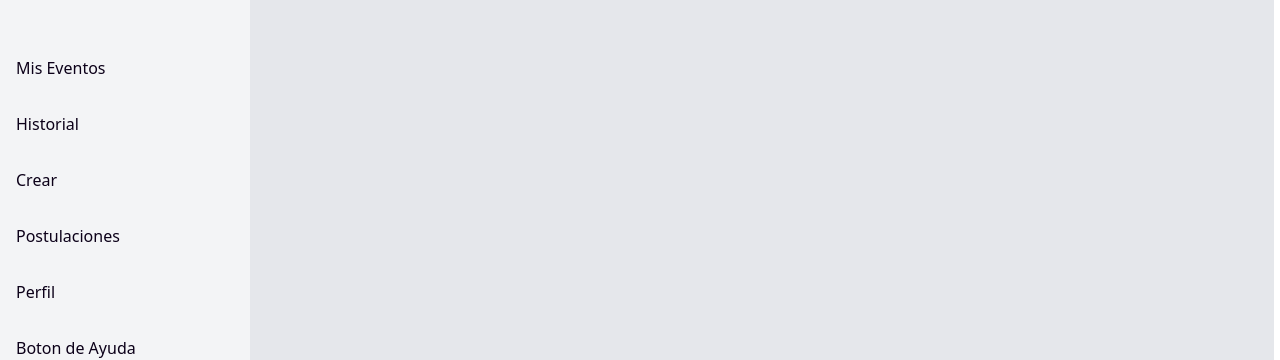
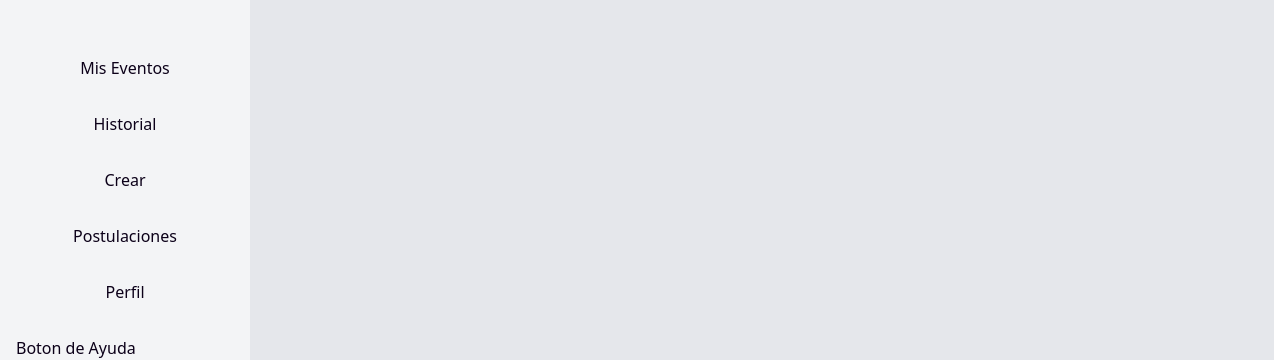
Before and after one commit to mcsmsxfm56/fleexw, a Next.js app in the folder flipper/: page /home in a window 1280 px wide. Shown: the part 184-544 px from the top of the page. Built offline with nearby package versions, Linux system fonts and the light colour scheme; no server answers; the database is empty.

Commit message:
conectado el menu con los componentes a renderizar

```diff
--- a/flipper/src/components/Menu.tsx
+++ b/flipper/src/components/Menu.tsx
@@ -1,18 +1,24 @@
 import { useSesionUsuarioContext } from '@/hooks/useSesionUsuarioContext'
 import Link from 'next/link'
-import React from 'react'
+import React, { Dispatch, SetStateAction, useRef } from 'react'
 import Image from 'next/image'
 import { IconContext } from 'react-icons'
 import { FaArrowLeft } from 'react-icons/fa'
 import perfilProvisorio from "../assets/images/imagenPerfilProvisoria.png"
+import { ShowElements } from '@/types/Types'
 
 interface Props {
     isExpanded: boolean,
+    showElements: ShowElements
     setIsExpanded: React.Dispatch<React.SetStateAction<boolean>>
+    setShowElements: React.Dispatch<React.SetStateAction<ShowElements>>
 }
 
-const Menu = ({ isExpanded, setIsExpanded }: Props) => {
+
+
+const Menu = ({ isExpanded, setIsExpanded, showElements, setShowElements }: Props) => {
     const { logout, nombre } = useSesionUsuarioContext()
+
     return (
         <div className={!isExpanded ?
             "h-screen md:w-1/5 lg:w-[250px] absolute md:block top-0 md:top-[64px] -left-36 md:left-0 bottom-0 bg-gray-100 flex flex-col transition-[left] md:transition-none duration-500 ease-out" :
@@ -36,19 +42,64 @@ const Menu = ({ isExpanded, setIsExpanded }: Props) => {
                     <span className={"w-full block text-[#0c0019]"}>{nombre}</span>
                 </li>
                 <li className='w-full'>
-                    <Link href="" className={"w-full block text-[#0c0019]"}>Mis Eventos</Link>
+                    <button className={"w-full block text-[#0c0019]"}
+                        onClick={() => {
+                            setShowElements({
+                                showEventos: true,
+                                showHistorial: false,
+                                showCrear: false,
+                                showPostulaciones: false,
+                                showPerfil: false,
+                            })
+                        }}>Mis Eventos</button>
                 </li>
                 <li className='w-full'>
-                    <Link href="" className={"w-full block text-[#0c0019]"}>Historial</Link>
+                    <button className={"w-full block text-[#0c0019]"}
+                        onClick={() => {
+                            setShowElements({
+                                showEventos: false,
+                                showHistorial: true,
+                                showCrear: false,
+                                showPostulaciones: false,
+                                showPerfil: false,
+                            })
+                        }}>Historial</button>
                 </li>
                 <li className='w-full'>
-                    <Link href="" className={"w-full block text-[#0c0019]"}>Crear</Link>
+                    <button className={"w-full block text-[#0c0019]"}
+                        onClick={() => {
+                            setShowElements({
+                                showEventos: false,
+                                showHistorial: false,
+                                showCrear: true,
+                                showPostulaciones: false,
+                                showPerfil: false,
+                            })
+                        }}>Crear</button>
                 </li>
                 <li className='w-full'>
-                    <Link href="" className={"w-full block text-[#0c0019]"}>Postulaciones</Link>
+                    <button className={"w-full block text-[#0c0019]"}
+                        onClick={() => {
+                            setShowElements({
+                                showEventos: false,
+                                showHistorial: false,
+                                showCrear: false,
+                                showPostulaciones: true,
+                                showPerfil: false,
+                            })
+                        }}>Postulaciones</button>
                 </li>
                 <li className='w-full'>
-                    <Link href="" className={"w-full block text-[#0c0019]"}>Perfil</Link>
+                    <button className={"w-full block text-[#0c0019]"}
+                        onClick={() => {
+                            setShowElements({
+                                showEventos: false,
+                                showHistorial: false,
+                                showCrear: false,
+                                showPostulaciones: false,
+                                showPerfil: true,
+                            })
+                        }}>Perfil</button>
                 </li>
                 <li className='w-full'>
                     <Link href="" className={"w-full block text-[#0c0019]"}>Boton de Ayuda</Link>
--- a/flipper/src/components/NavBar.tsx
+++ b/flipper/src/components/NavBar.tsx
@@ -1,9 +1,14 @@
 import { useSesionUsuarioContext } from '@/hooks/useSesionUsuarioContext';
 import React, { useState } from 'react'
-import Link from 'next/link';
 import Menu from './Menu';
+import { ShowElements } from '@/types/Types';
+interface Props {
+    showElements: ShowElements
+    setShowElements: React.Dispatch<React.SetStateAction<ShowElements>>
+}
 
-const NavBar = () => {
+const NavBar = ({ showElements, setShowElements }: Props) => {
+
     const [isExpanded, setIsExpanded] = useState(false);
 
     return (
@@ -18,7 +23,12 @@ const NavBar = () => {
             <div className="flex-1">
                 <a className="btn btn-ghost normal-case text-xl">Eventos</a>
             </div>
-            <Menu isExpanded={isExpanded} setIsExpanded={setIsExpanded} />
+            <Menu
+                isExpanded={isExpanded}
+                setIsExpanded={setIsExpanded}
+                showElements={showElements}
+                setShowElements={setShowElements}
+            />
         </nav>
     )
 }
--- a/flipper/src/pages/home/index.tsx
+++ b/flipper/src/pages/home/index.tsx
@@ -2,6 +2,8 @@ import Historial from "@/components/HistorialDeEventos/Historial";
 import Eventos from "@/components/ListaDeEventos/Eventos";
 import NavBar from "@/components/NavBar";
 import { useSesionUsuarioContext } from "@/hooks/useSesionUsuarioContext";
+import { Dispatch, SetStateAction, useState } from "react";
+import { ShowElements } from "@/types/Types";
 
 const hardcoded = {
   nombreEvento: "Nombre evento2",
@@ -11,15 +13,25 @@ const hardcoded = {
   direccion: "Calle falsa 123, Barranquilla, Atlantico",
 };
 
+
 export default function Home() {
+
+  const [showElements, setShowElements] = useState<ShowElements>({
+    showEventos: true,
+    showHistorial: false,
+    showCrear: false,
+    showPostulaciones: false,
+    showPerfil: false,
+  })
+
   return (
     <>
       <header className="bg-indigo-600 text-slate-100 flex justify-between">
-        <NavBar />
+        <NavBar showElements={showElements} setShowElements={setShowElements} />
       </header>
       <main className="bg-gray-200 md:w-4/5 md:ml-[20%] lg:ml-[250px]">
-        <Eventos />
-        <Historial />
+        {showElements.showEventos && <Eventos />}
+        {showElements.showHistorial && <Historial />}
       </main>
     </>
   );
```
Also changed, not shown: flipper/src/types/Types.ts (+10 -2 lines).
